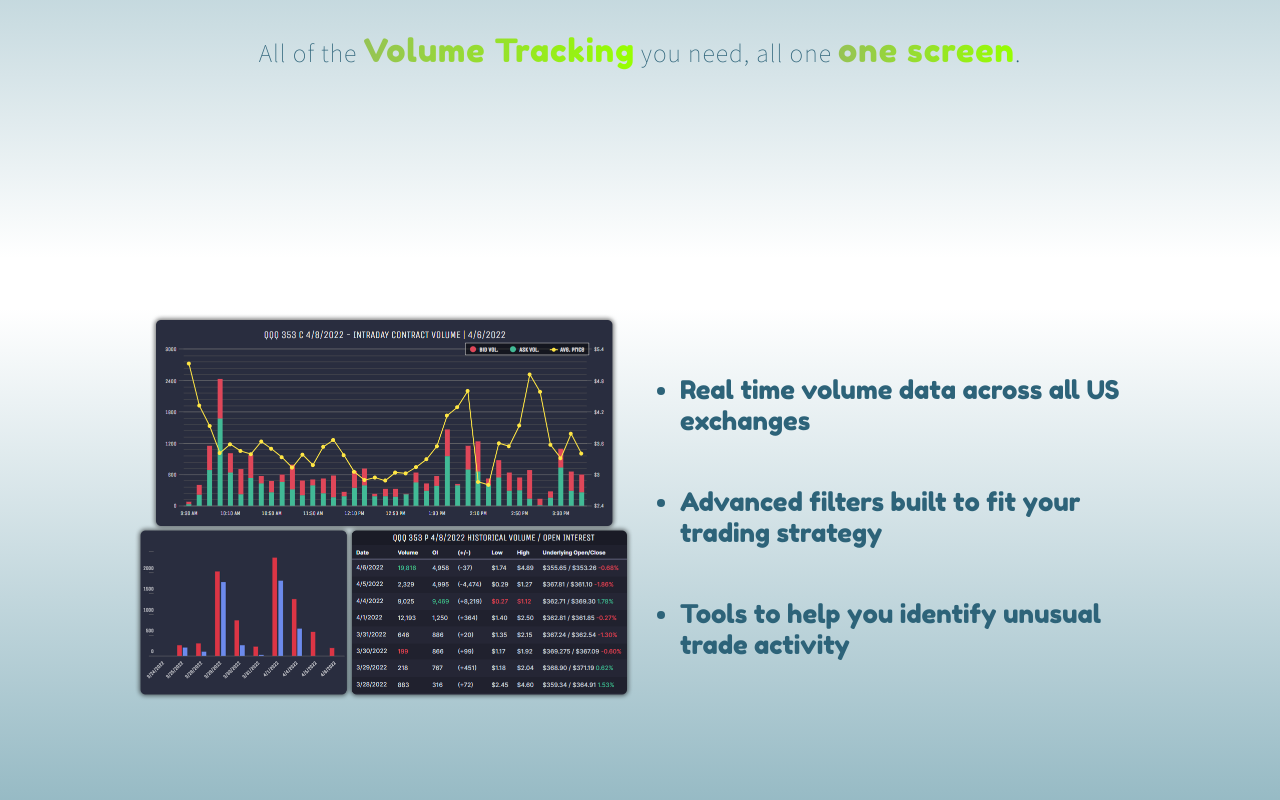
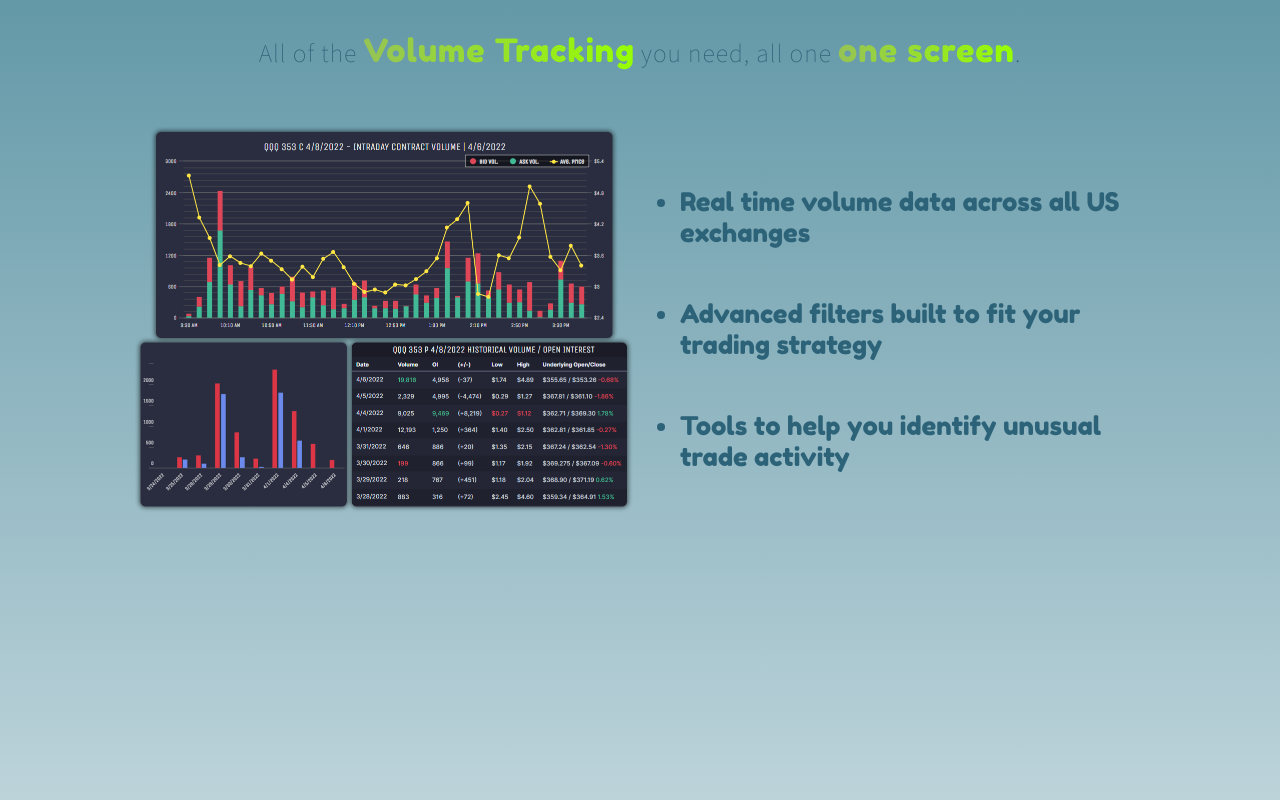
Before and after one commit to JohnnyCulbreth/volumePrecedesPrice, a plain HTML site: page index.html in a window 1280 px wide. Shown: the part 1680-2480 px from the top of the page. Drawn offline with nearby package versions, Linux system fonts and the light colour scheme.

Commit message:
consolidating background code

```diff
--- a/index.html
+++ b/index.html
@@ -38,16 +38,17 @@
             Seeing the day's <span>up volume</span> and <span>down volume</span> on a stock is like seeing people standing in line overnight to buy the latest and greatest gadget or must-have item. <span>Unusual volume</span> tells you something important is going on with a stock, and you should <span>pay attention.</span> <br>
             <img src="nasdaq.png" class="nasdaq-logo" alt="Nasdaq Logo">
         </div>
+
         <img src="volumeflowtestimage.png" class="test-image">
+
         <h1>
             Volume <span>Flow</span> Dashboard
         </h1>
+
         <div class="tracking-quote">
             All of the <span>Volume Tracking</span> you need, all one <span>one screen</span>.
         </div>
-    </div>
 
-    <div class="background2">
         <div class="alert-section">
             <div class="volume-alert">
                 <img src="voumeflowtestimage2.png" class="volume-alert-img" alt="Volume Data Image">
@@ -58,6 +59,7 @@
                 <li>Tools to help you identify unusual trade activity</li>
             </ul>
         </div>
+
     </div>
 </body>
 </html>
--- a/style.css
+++ b/style.css
@@ -75,7 +75,7 @@ h1 span {
 
 .background {
   background: linear-gradient(#015871, white 95%);
-  height: 150vh;
+  height: 300vh;
   width: auto;
   margin: -10px;
 }
@@ -149,6 +149,7 @@ h1 span {
   display: block;
   margin-left: auto;
   margin-right: auto;
+  margin-bottom: 50px;
   letter-spacing: 1px;
   font-family: 'Source Sans Pro', sans-serif;
 }
@@ -161,18 +162,12 @@ h1 span {
   font-size: 2.5vw;
 }
 
-.background2 {
-  background: linear-gradient(white, #015871);
-  height: 150vh;
-  width: auto;
-  margin: -10px;
-}
-
 .alert-section {
   width: 80vw;
   height: auto;
   margin-left: auto;
   margin-right: auto;
+  margin-top: 50px;
   display: flex;
 }
 
```
